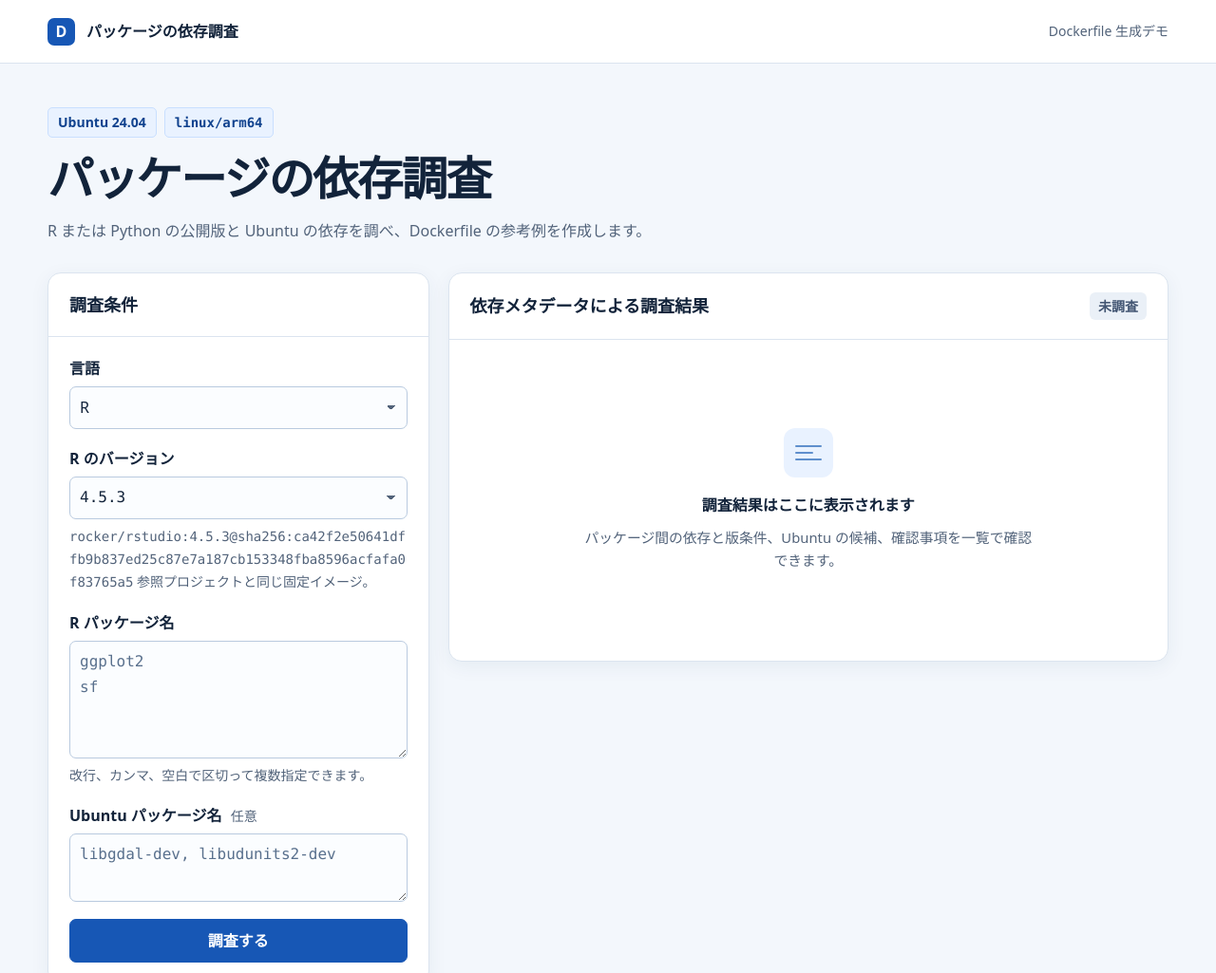
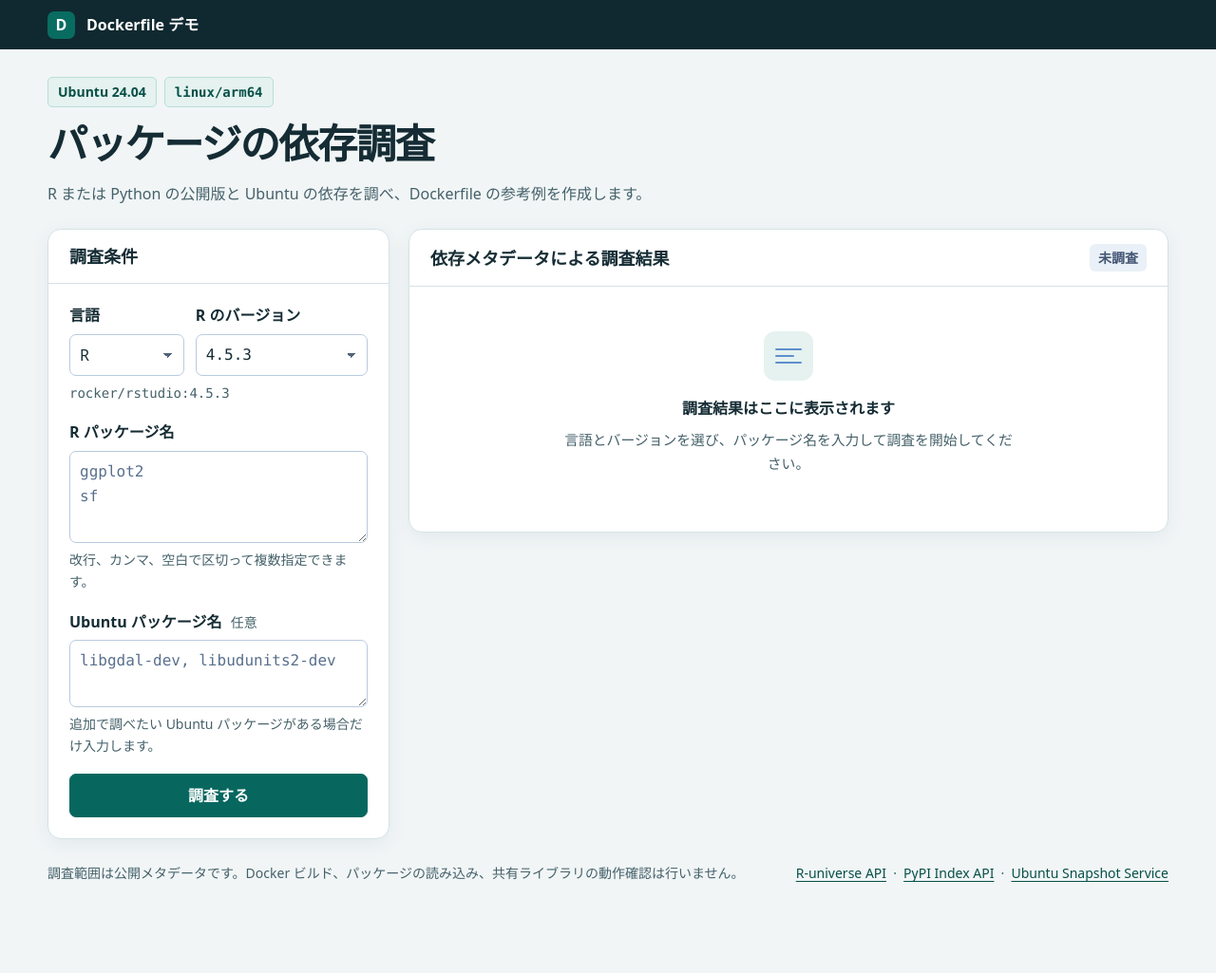
Before and after one commit to keiimai/dockerfile_dependency, a plain HTML site: page dist/index.html in a window 1280 px wide. Shown: the top 1025 px of the page at 95% size. After the commit the page ends 970 px from the top, so only its background shows below. Drawn offline with Linux system fonts and the light colour scheme.

Commit message:
Improve demo layout and visitor instructions

```diff
--- a/dist/app.mjs
+++ b/dist/app.mjs
@@ -320,6 +320,16 @@ function render(report, dockerfile) {
     badge(base.status), " ", base.detail, " ", link(base.evidence, language === "r" ? "Rocker のタグ" : "Ubuntu イメージ"));
   const time = element("p", new Date(finishedAt).toLocaleString("ja-JP", { timeZone: "Asia/Tokyo" }) + " JST");
   meta.replaceChildren(conditions, rInput, baseRow, time);
+  const stat = (value, name) => {
+    const block = element("div");
+    block.append(element("strong", value), element("span", name));
+    return block;
+  };
+  $("result-summary").replaceChildren(
+    stat(mode.label + " " + targetVersion, "対象バージョン"),
+    stat(String(result.nodes.length), "依存一覧の件数"),
+    stat(apt ? String(apt.pins.length) : "—", "Ubuntu の固定件数"),
+  );
 
   $("docker-preview").hidden = !dockerfile;
   $("docker-preview").open = false;
@@ -388,7 +398,7 @@ function baseHint() {
   const chosen = enteredVersion();
   if (selectedLanguage === "python") {
     const base = selectPythonBase(chosen);
-    node.replaceChildren(element("code", base.image), " " + base.detail);
+    node.replaceChildren(element("code", base.image.split("@")[0]));
     return;
   }
   if (!R_VERSION.test(chosen)) {
@@ -396,7 +406,7 @@ function baseHint() {
     return;
   }
   const base = selectBase(chosen);
-  node.replaceChildren(element("code", base.image ?? base.candidate), element("span", " " + base.detail));
+  node.replaceChildren(element("code", (base.image ?? base.candidate).split("@")[0]), base.status === "ok" ? "" : " " + base.detail);
 }
 
 function updateLanguageFields(versionValue) {
@@ -527,6 +537,8 @@ form.addEventListener("submit", async (event) => {
     const dockerfile = makeDockerfile(report);
     render(report, dockerfile);
     latest = { report, dockerfile };
+    const heading = $("result-title");
+    if (heading.getBoundingClientRect().top >= window.innerHeight) heading.focus();
   } catch (error) {
     clearResult();
     setStatus("fetch", "調査処理に失敗");
--- a/dist/index.html
+++ b/dist/index.html
@@ -5,14 +5,13 @@
   <meta name="viewport" content="width=device-width, initial-scale=1">
   <meta name="description" content="CRAN と PyPI の公開メタデータから R または Python と Ubuntu の依存を調べ、Dockerfile の参考例を生成するデモ。">
   <title>パッケージの依存調査</title>
-  <link rel="stylesheet" href="./style.css">
-  <script type="module" src="./app.mjs?v=f1b6618"></script>
+  <link rel="stylesheet" href="./style.css?v=layout-1">
+  <script type="module" src="./app.mjs?v=layout-1"></script>
 </head>
 <body>
   <header class="topbar">
     <div class="wrap topbar-inner">
-      <a href="./" class="brand"><span class="brand-mark" aria-hidden="true">D</span> パッケージの依存調査</a>
-      <span class="topbar-purpose">Dockerfile 生成デモ</span>
+      <a href="./" class="brand"><span class="brand-mark" aria-hidden="true">D</span> Dockerfile デモ</a>
     </div>
   </header>
 
@@ -32,6 +31,7 @@
           <h2 id="input-title">調査条件</h2>
         </div>
         <form id="investigate">
+          <div class="runtime-fields">
           <div class="field">
             <label for="language">言語</label>
             <select id="language" name="language">
@@ -46,18 +46,20 @@
               <label for="custom-version">バージョンを入力</label>
               <input id="custom-version" inputmode="decimal" aria-describedby="base" disabled>
             </div>
-            <p id="base" class="hint">R の版に応じた Rocker イメージを表示します。</p>
           </div>
+          </div>
+          <p id="base" class="hint base-hint">R の版に応じた Rocker イメージを表示します。</p>
 
           <div class="field">
             <label for="packages" id="packages-label">R パッケージ名</label>
-            <textarea id="packages" name="packages" required rows="4" placeholder="ggplot2&#10;sf" spellcheck="false" autocapitalize="off" aria-describedby="package-example"></textarea>
+            <textarea id="packages" name="packages" required rows="3" placeholder="ggplot2&#10;sf" spellcheck="false" autocapitalize="off" aria-describedby="package-example"></textarea>
             <p id="package-example" class="hint">改行、カンマ、空白で区切って複数指定できます。</p>
           </div>
 
           <div class="field">
             <label for="apt-packages">Ubuntu パッケージ名 <span class="optional">任意</span></label>
-            <textarea id="apt-packages" name="apt-packages" rows="2" placeholder="例  libgdal-dev, libudunits2-dev" spellcheck="false" autocapitalize="off"></textarea>
+            <textarea id="apt-packages" name="apt-packages" rows="2" placeholder="例  libgdal-dev, libudunits2-dev" spellcheck="false" autocapitalize="off" aria-describedby="apt-help"></textarea>
+            <p id="apt-help" class="hint">追加で調べたい Ubuntu パッケージがある場合だけ入力します。</p>
           </div>
 
           <p id="input-error" class="form-error" role="alert" hidden></p>
@@ -67,18 +69,18 @@
 
       <section class="card result-card" aria-labelledby="result-title">
         <div class="card-head result-head">
-          <h2 id="result-title">依存メタデータによる調査結果</h2>
+          <h2 id="result-title" tabindex="-1">依存メタデータによる調査結果</h2>
           <span id="run-status" class="badge neutral" role="status" aria-live="polite">未調査</span>
         </div>
 
         <div id="empty" class="empty">
           <div class="empty-symbol" aria-hidden="true"><span></span><span></span><span></span></div>
           <h3>調査結果はここに表示されます</h3>
-          <p>パッケージ間の依存と版条件、Ubuntu の候補、確認事項を一覧で確認できます。</p>
+          <p>言語とバージョンを選び、パッケージ名を入力して調査を開始してください。</p>
         </div>
 
         <div id="active" hidden>
-          <div id="result-meta" class="result-meta"></div>
+          <div id="result-summary" class="result-summary"></div>
           <section class="exports" aria-labelledby="export-title">
             <h3 id="export-title">ダウンロード</h3>
             <div class="actions">
@@ -96,6 +98,10 @@
             <a href="#apt-title">Ubuntu の依存</a>
             <a href="#review-title">確認事項</a>
           </nav>
+          <details class="metadata-details">
+            <summary>調査条件とベースイメージ</summary>
+            <div id="result-meta" class="result-meta"></div>
+          </details>
           <div id="results"></div>
         </div>
       </section>
--- a/dist/style.css
+++ b/dist/style.css
@@ -133,3 +133,45 @@ select {
   background-size: 5px 5px;
   background-repeat: no-repeat;
 }
+:root {
+  --background: #f1f5f6;
+  --ink: #152c34;
+  --muted: #45616a;
+  --border: #d6e2e5;
+  --blue: #07675f;
+  --blue-dark: #075048;
+  --tint: #e5f2ef;
+}
+.topbar { background: #102930; color: white; border: 0; }
+.topbar-inner { min-height: 52px; }
+.brand { color: white; }
+.brand-mark { background: #096c61; }
+.hero { padding: 29px 0 24px; }
+.hero h1 { font-size: clamp(1.8rem, 3.5vw, 2.65rem); }
+.environment span { border-color: #b9ded6; }
+.workspace { grid-template-columns: minmax(300px, 360px) minmax(0, 1fr); align-items: start; }
+.card-head { padding-block: 15px; }
+.runtime-fields { display: grid; grid-template-columns: .8fr 1.2fr; gap: 12px; }
+.runtime-fields .field { margin-bottom: 0; min-width: 0; }
+#custom-version-field { margin-top: 8px; }
+#custom-version-field label { font-size: .875rem; }
+.base-hint { margin-bottom: 16px; }
+input, select, textarea { background-color: #fff; }
+select, input { min-height: 44px; }
+#apt-packages { min-height: 3.5rem; }
+.empty { min-height: 244px; }
+.result-card { min-height: 320px; }
+.result-summary { display: grid; grid-template-columns: repeat(3,minmax(0,1fr)); padding: 14px 0; gap: 8px; }
+.result-summary div { background: #f0f6f5; border-radius: 8px; padding: 8px 10px; }
+.result-summary strong, .result-summary span { display: block; overflow-wrap: anywhere; }
+.result-summary span { color: var(--muted); font-size: .875rem; }
+.metadata-details { margin: 14px 0; }
+.metadata-details .result-meta { margin: 6px 0; }
+.result-nav a { background: var(--tint); padding: 4px 8px; border-radius: 5px; }
+@media (max-width: 850px) {
+  .workspace { grid-template-columns: minmax(0, 1fr); }
+}
+@media (max-width: 430px) {
+  .result-summary div { padding: 6px; }
+  .runtime-fields { gap: 8px; }
+}
```
Also changed, not shown: 1 other file.
